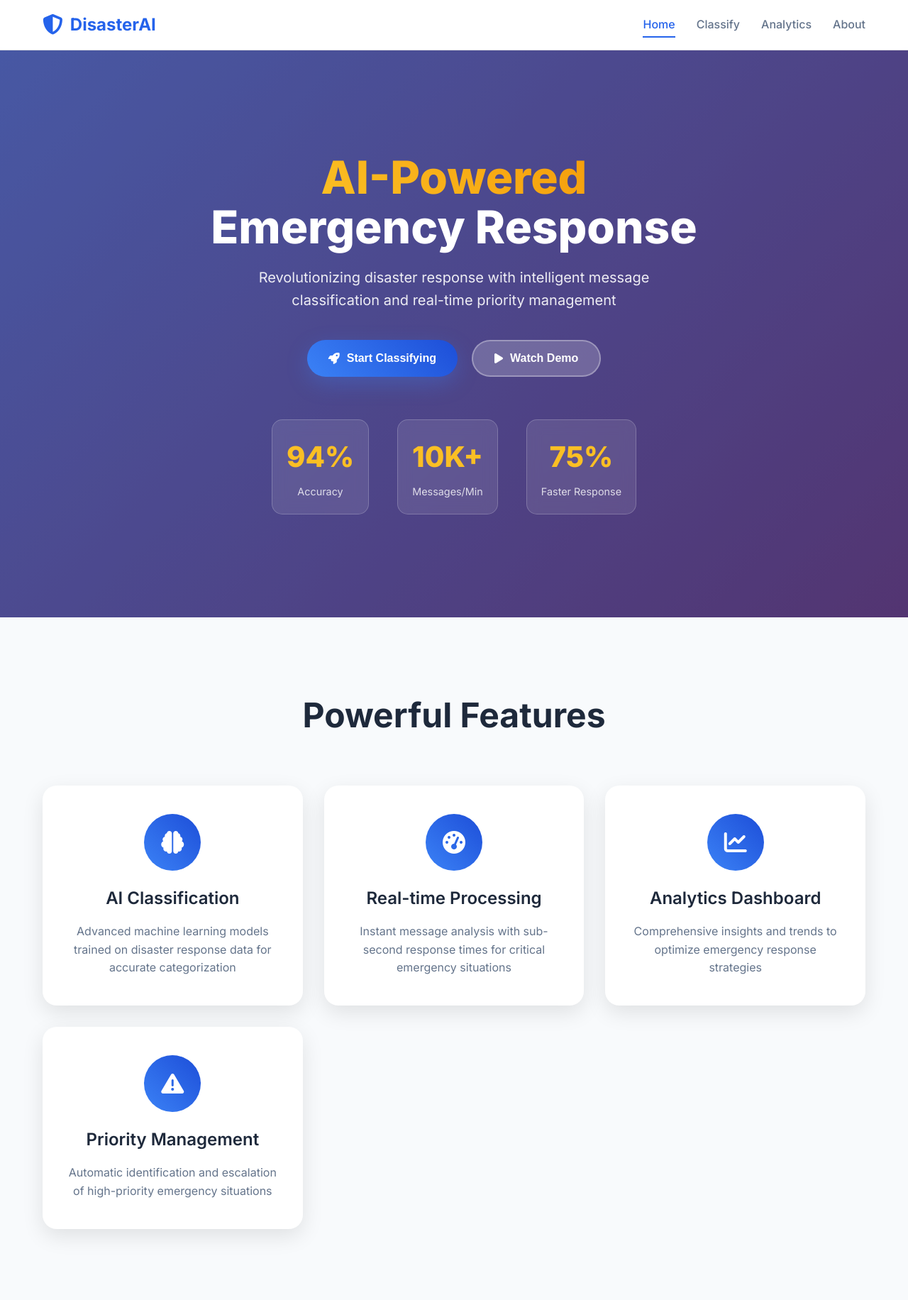
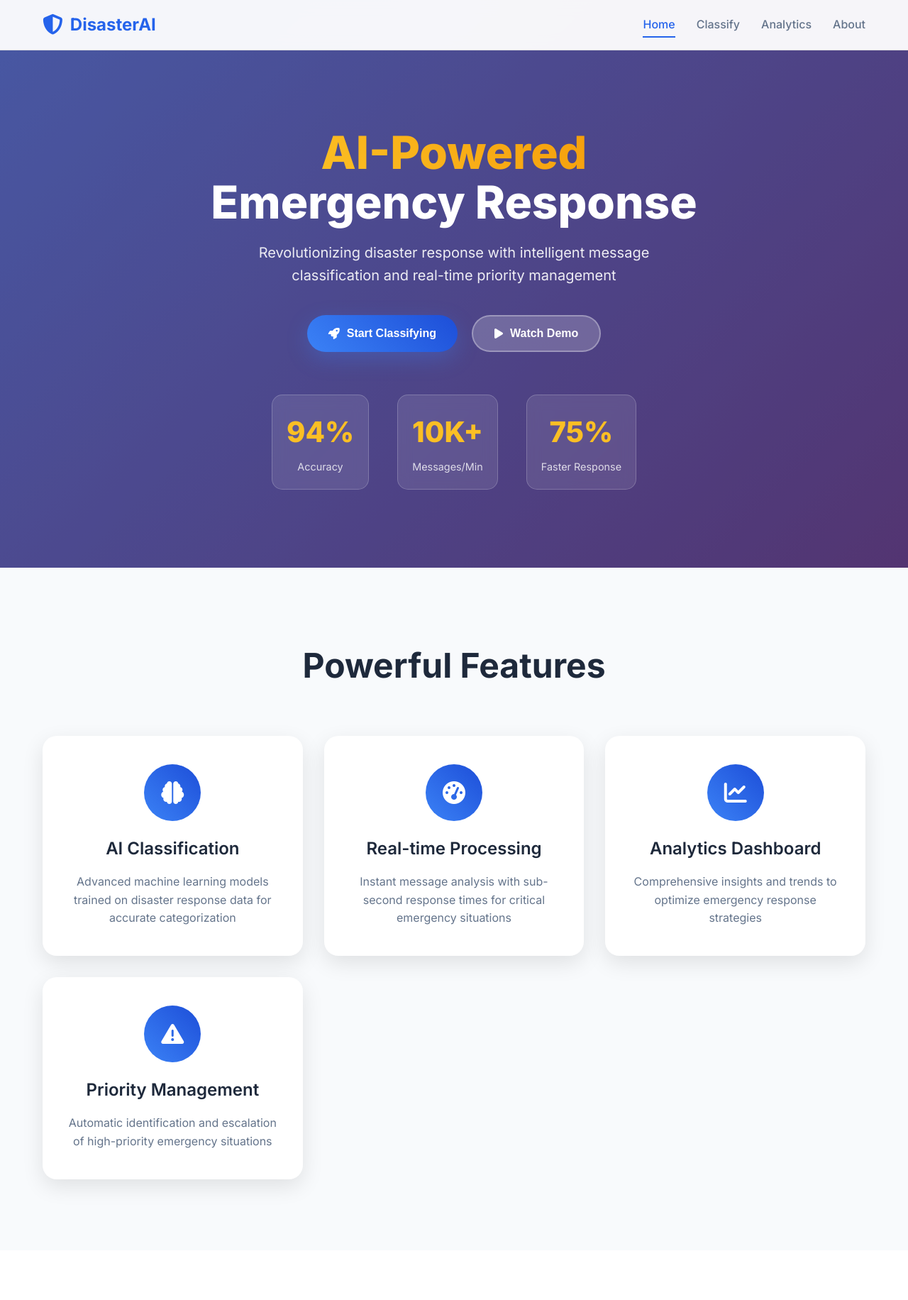
Before and after one commit to Melbride/DisasterAI-Emergency-Classifier, a Flask app: page / in a window 1280 px wide. Shown: the whole page at 71% size. After the commit the page ends 1683 px from the top, so only its background shows below. Run offline with Flask 3, Linux system fonts and the light colour scheme.

Commit message:
Update style.css

```diff
--- a/static/style.css
+++ b/static/style.css
@@ -90,6 +90,8 @@
     align-items: center;
     justify-content: center;
     overflow: hidden;
+    padding-top: 70px;
+    box-sizing: border-box;
 }
 
 .hero-background {
@@ -274,8 +276,7 @@
 
 /* Main Content Area */
 .main-content {
-    margin-top: 70px;
-    min-height: calc(100vh - 70px);
+    min-height: 100vh;
 }
 
 .page-section {
@@ -292,7 +293,7 @@
 }
 
 #classify, #analytics, #about {
-    padding: 50px 0;
+    padding: 120px 0 50px 0;
 }
 
 .classify-container {
```
